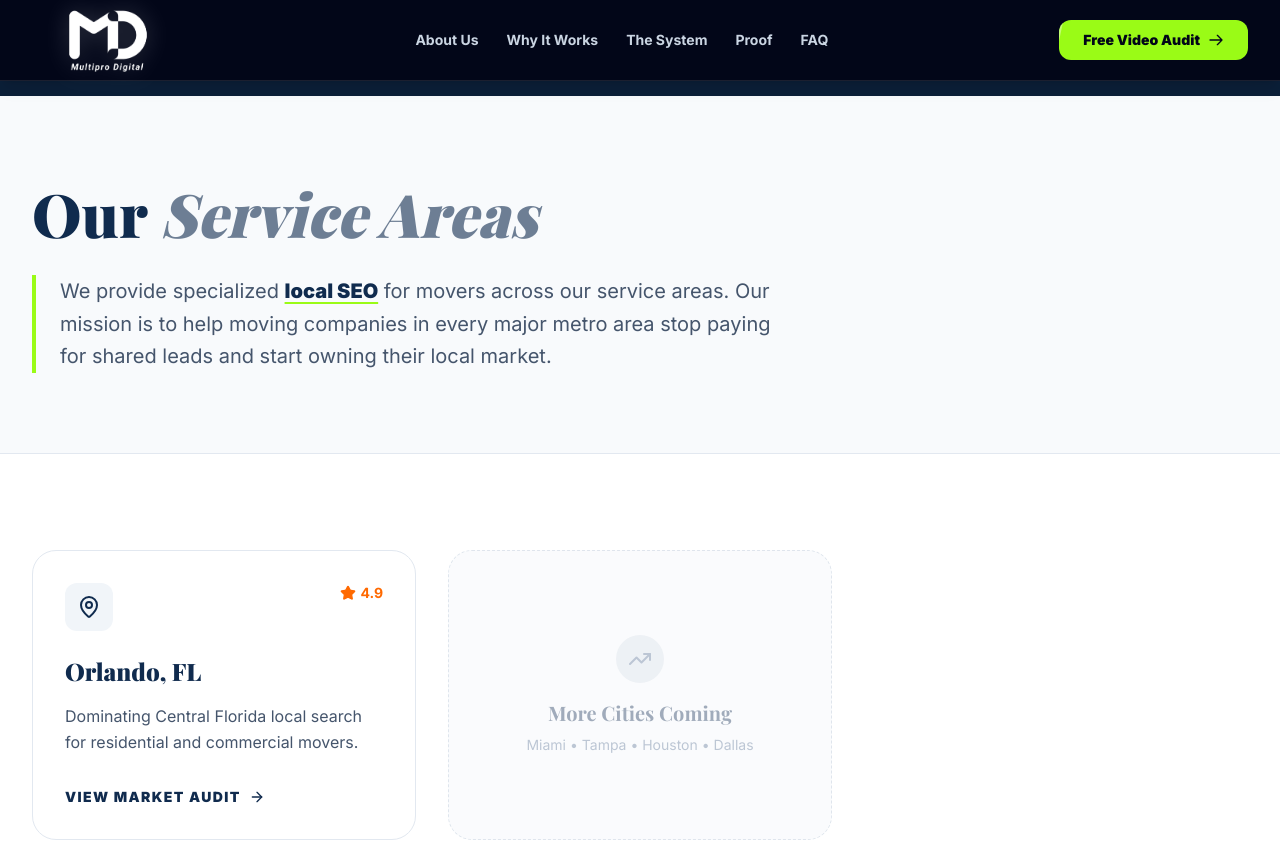
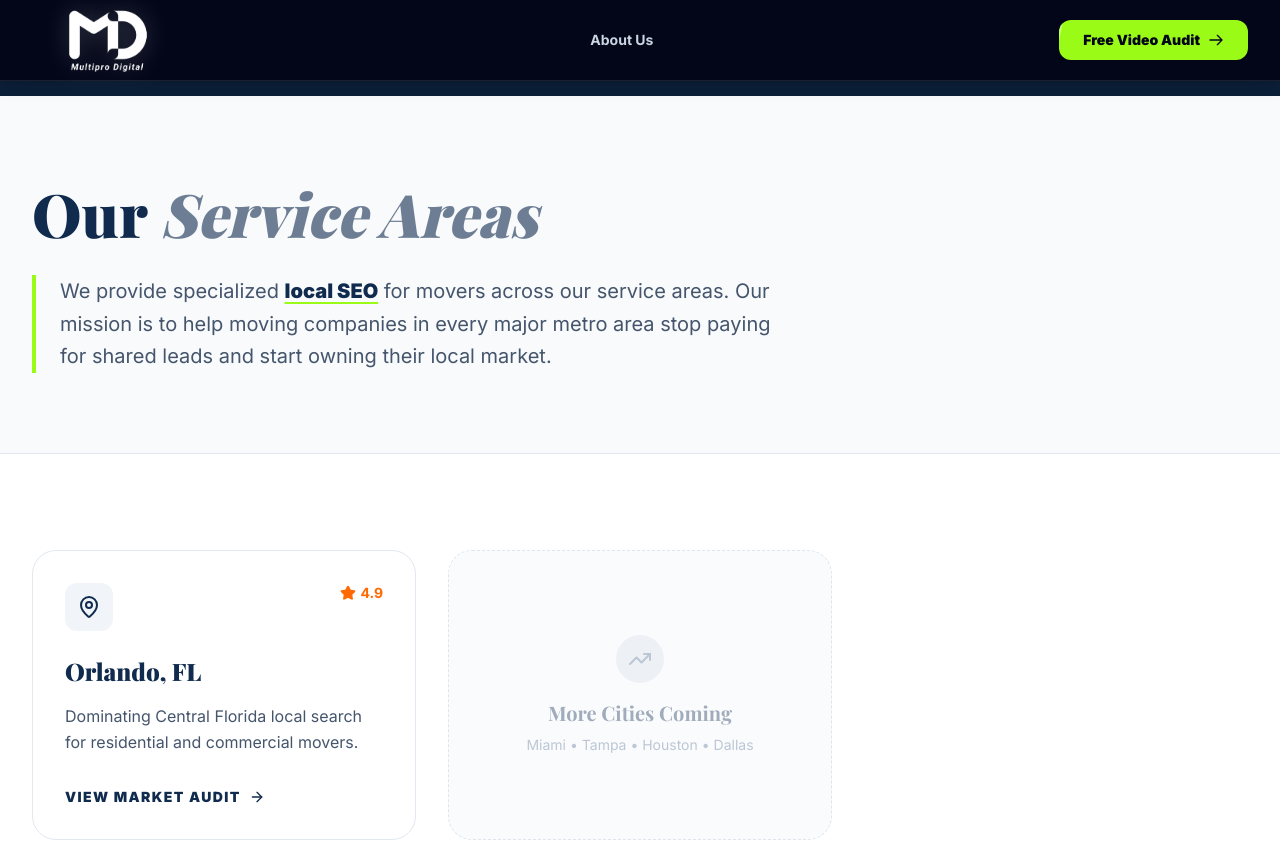
Before and after one commit to mahabubkabir40-ai/multipro-digital, a Next.js app: page /service-areas in a window 1280 px wide. Shown: the top 842 px of the page. Built offline with nearby package versions, Linux system fonts and the light colour scheme; a web font is replaced by a local one.

Commit message:
Keep only About Us in navigation menu and remove other section links

```diff
--- a/src/components/Navbar.tsx
+++ b/src/components/Navbar.tsx
@@ -31,26 +31,6 @@ export default function Navbar() {
           <nav className="hidden md:flex items-center space-x-7">
             <Link href="/about" prefetch={false} className="relative text-sm font-bold text-slate-300 hover:text-white group py-1 transition-colors">
               About Us
-              <span className="absolute bottom-0 left-0 w-0 h-0.5 bg-brand-lime transition-all duration-300 group-hover:w-full" />
-            </Link>
-
-            <Link href="/#why-it-works" prefetch={false} className="relative text-sm font-bold text-slate-300 hover:text-white group py-1 transition-colors">
-              Why It Works
-              <span className="absolute bottom-0 left-0 w-0 h-0.5 bg-brand-lime transition-all duration-300 group-hover:w-full" />
-            </Link>
-
-            <Link href="/#the-system" prefetch={false} className="relative text-sm font-bold text-slate-300 hover:text-white group py-1 transition-colors">
-              The System
-              <span className="absolute bottom-0 left-0 w-0 h-0.5 bg-brand-lime transition-all duration-300 group-hover:w-full" />
-            </Link>
-
-            <Link href="/#proof" prefetch={false} className="relative text-sm font-bold text-slate-300 hover:text-white group py-1 transition-colors">
-              Proof
-              <span className="absolute bottom-0 left-0 w-0 h-0.5 bg-brand-lime transition-all duration-300 group-hover:w-full" />
-            </Link>
-
-            <Link href="/#faq" prefetch={false} className="relative text-sm font-bold text-slate-300 hover:text-white group py-1 transition-colors">
-              FAQ
               <span className="absolute bottom-0 left-0 w-0 h-0.5 bg-brand-lime transition-all duration-300 group-hover:w-full" />
             </Link>
           </nav>
@@ -103,10 +83,6 @@ export default function Navbar() {
       <div className={`md:hidden absolute top-20 left-0 w-full bg-slate-950 border-b border-white/10 z-[100] transition-all duration-300 ease-in-out transform ${isMenuOpen ? 'translate-y-0 opacity-100 visible' : '-translate-y-10 opacity-0 invisible pointer-events-none'}`}>
         <div className="px-6 py-10 space-y-8 flex flex-col text-center">
           <Link href="/about" prefetch={false} onClick={() => setIsMenuOpen(false)} className="text-2xl font-black text-white hover:text-brand-lime transition-colors">About Us</Link>
-          <Link href="/#why-it-works" prefetch={false} onClick={() => setIsMenuOpen(false)} className="text-2xl font-black text-white hover:text-brand-lime transition-colors">Why It Works</Link>
-          <Link href="/#the-system" prefetch={false} onClick={() => setIsMenuOpen(false)} className="text-2xl font-black text-white hover:text-brand-lime transition-colors">The System</Link>
-          <Link href="/#proof" prefetch={false} onClick={() => setIsMenuOpen(false)} className="text-2xl font-black text-white hover:text-brand-lime transition-colors">Proof</Link>
-          <Link href="/#faq" prefetch={false} onClick={() => setIsMenuOpen(false)} className="text-2xl font-black text-white hover:text-brand-lime transition-colors">FAQ</Link>
           <div className="pt-4 px-2">
             <Link
               href="/free-audit"
```
